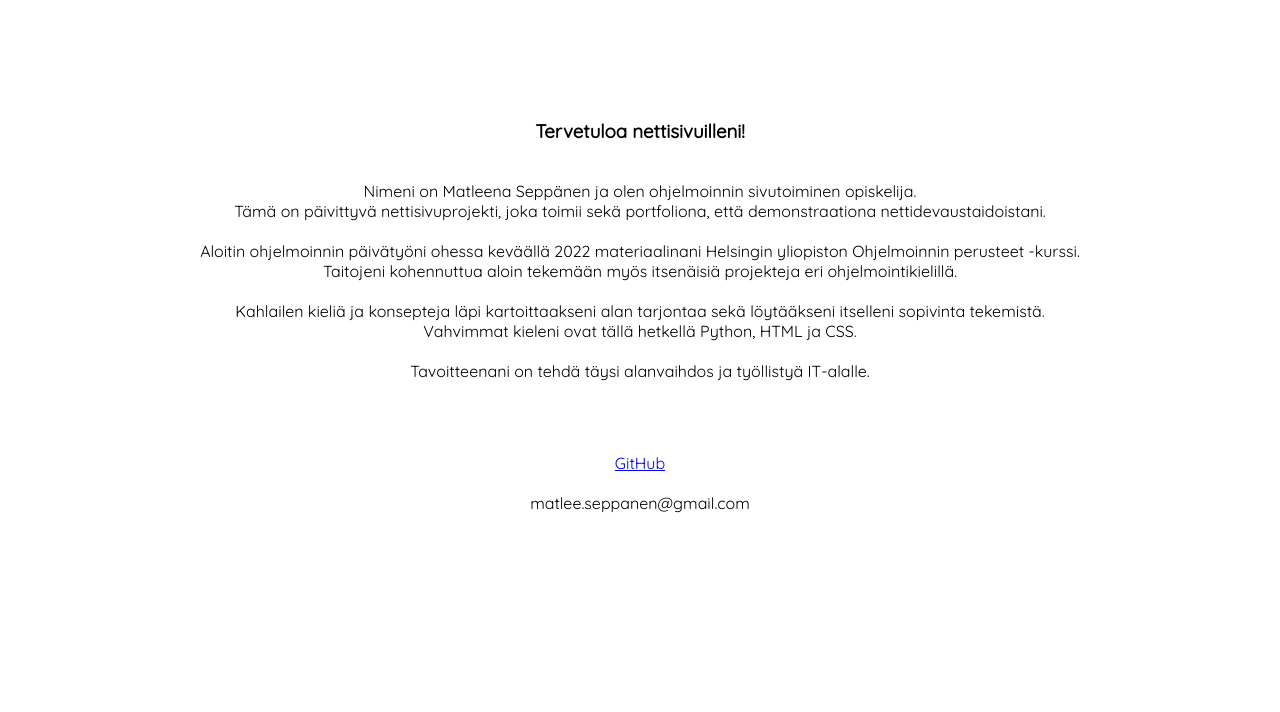
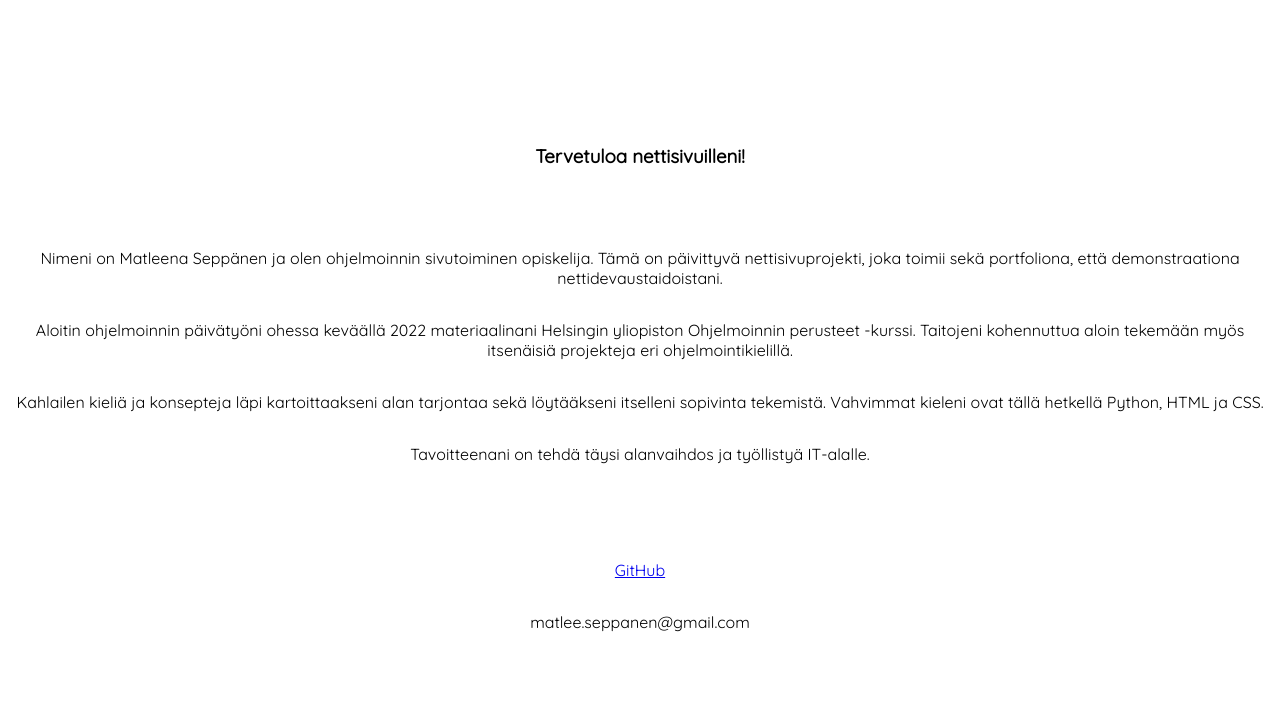
Before and after one commit to kuolinhenkilo/Portfoliosivusto, a Flask app: page / in a window 1280 px wide. Shown: the part 96-808 px from the top of the page. Before the commit the page ends 609 px from the top, so only its background shows below. Run offline with Flask 2, Linux system fonts and the light colour scheme; some libraries are stand-ins or nearby versions.

Commit message:
Flexboxia myös indexiin

```diff
--- a/static/index.css
+++ b/static/index.css
@@ -47,3 +47,19 @@ main {
   background-color: white;
   color: #a1ddc7;
 }
+
+.icontainer {
+  display: flex;
+  flex-direction: column;
+  justify-content: space-evenly;
+  text-align: center;
+  margin-bottom: 4rem;
+}
+
+.iheader {
+  margin: 4rem 0rem;
+}
+
+.icontent {
+  margin: 1rem 0rem;
+}
--- a/static/projektit.css
+++ b/static/projektit.css
@@ -55,6 +55,10 @@
    text-align: left;
 }
 
+.header {
+   margin: 4em 0em;
+}
+
 .content {
    margin: 1em 0em;
 }
--- a/templates/index.html
+++ b/templates/index.html
@@ -16,27 +16,25 @@
 		</nav>
 
 		<main>
-			<div class="esittely">
-				<h3>Tervetuloa nettisivuilleni!</h3>
-				<p>
-					<br>
-					Nimeni on Matleena Seppänen ja olen ohjelmoinnin sivutoiminen opiskelija.<br>
-					Tämä on päivittyvä nettisivuprojekti, joka toimii sekä portfoliona, että demonstraationa nettidevaustaidoistani.<br>
-					<br>
-					Aloitin ohjelmoinnin päivätyöni ohessa keväällä 2022 materiaalinani Helsingin yliopiston Ohjelmoinnin perusteet -kurssi.<br>
-					Taitojeni kohennuttua aloin tekemään myös itsenäisiä projekteja eri ohjelmointikielillä.<br>
-					<br>
-					Kahlailen kieliä ja konsepteja läpi kartoittaakseni alan tarjontaa sekä löytääkseni itselleni sopivinta tekemistä.<br>
-					Vahvimmat kieleni ovat tällä hetkellä Python, HTML ja CSS.<br>
-					<br>
-					Tavoitteenani on tehdä täysi alanvaihdos ja työllistyä IT-alalle.<br>
+			<div class="icontainer">
+				<h3 class="iheader">Tervetuloa nettisivuilleni!</h3>
+				<p class="icontent">
+					Nimeni on Matleena Seppänen ja olen ohjelmoinnin sivutoiminen opiskelija. Tämä on päivittyvä nettisivuprojekti, joka toimii sekä portfoliona, että demonstraationa nettidevaustaidoistani.
+				</p>
+				<p class="icontent">
+					Aloitin ohjelmoinnin päivätyöni ohessa keväällä 2022 materiaalinani Helsingin yliopiston Ohjelmoinnin perusteet -kurssi. Taitojeni kohennuttua aloin tekemään myös itsenäisiä projekteja eri ohjelmointikielillä.
+				</p>
+				<p class="icontent">
+					Kahlailen kieliä ja konsepteja läpi kartoittaakseni alan tarjontaa sekä löytääkseni itselleni sopivinta tekemistä. Vahvimmat kieleni ovat tällä hetkellä Python, HTML ja CSS.
+				</p>
+				<p class="icontent">
+					Tavoitteenani on tehdä täysi alanvaihdos ja työllistyä IT-alalle.
 				</p>
 			</div>
-			<div class="esittely">
-				<p>
-					<a href="https://github.com/kuolinhenkilo" target="_blank" rel="noopener noreferrer">GitHub</a><br>
-					<br>
-					matlee.seppanen@gmail.com<br>
+			<div class="icontainer">
+				<a class="icontent" href="https://github.com/kuolinhenkilo" target="_blank" rel="noopener noreferrer">GitHub</a>
+				<p class="icontent">
+					matlee.seppanen@gmail.com
 				</p>
 			</div>
 		</main>
```
Also changed, not shown: templates/projektit.html (+12 -3 lines).
